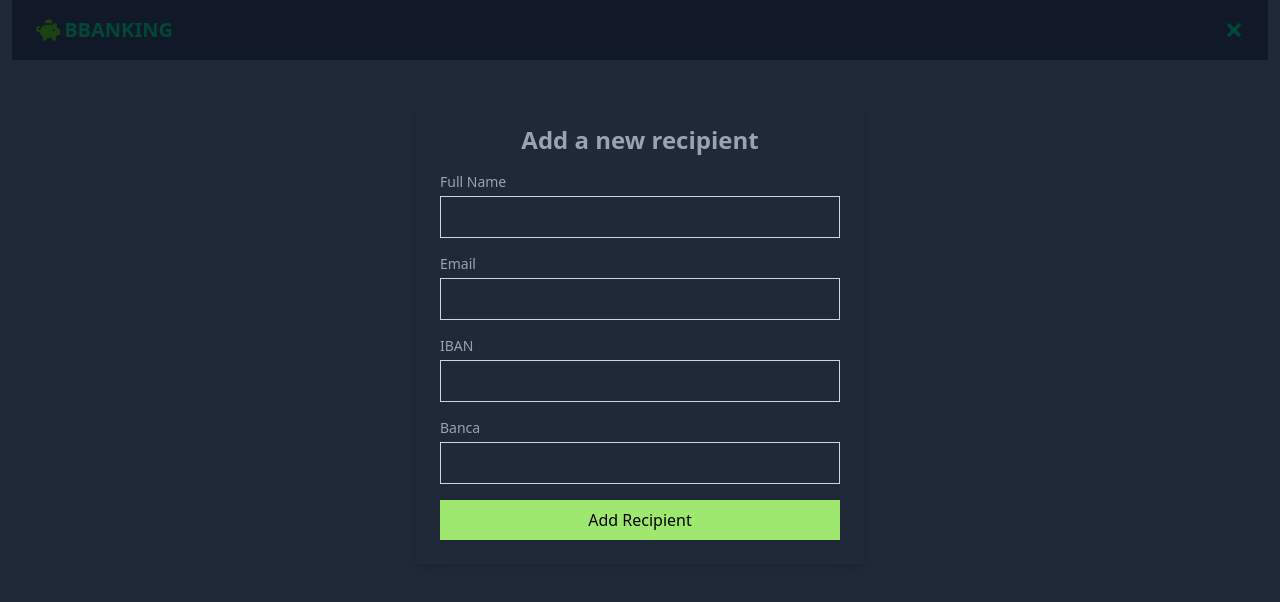
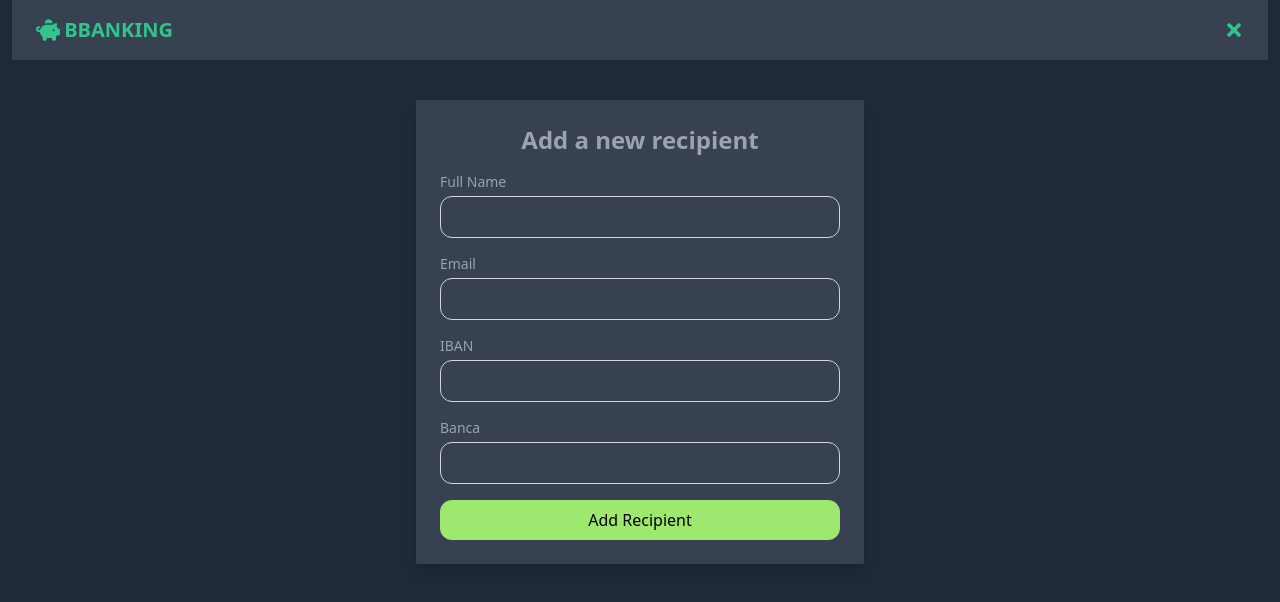
Before and after one commit to bogdanrusu98/BBanking, a React (Create React App) app: page /recipients/add in a window 1280 px wide. Shown: the top 602 px of the page. Built offline with nearby package versions, Linux system fonts and the light colour scheme; no server answers.

Commit message:
dark update

```diff
--- a/src/components/SecondaryNavbar.jsx
+++ b/src/components/SecondaryNavbar.jsx
@@ -12,17 +12,17 @@ function HeaderWithCloseButton() {
   };
 
   return (
-    <div className="flex justify-between  dark:bg-gray-900  items-center px-6 py-4 bg-white shadow-sm">
+    <div className="flex justify-between  dark:bg-gray-700  items-center px-6 py-4 bg-white shadow-sm">
       <div className="flex items-center">
 
-          <FaPiggyBank className="h-6 w-auto logo" /> &nbsp;
+          <FaPiggyBank className="h-6 w-auto logo dark:text-green-400" /> &nbsp;
 
-        <span className="text-xl font-bold text-green-900">BBANKING</span>
+        <span className="text-xl font-bold text-green-900 dark:text-green-400">BBANKING</span>
       </div>
       {/* Butonul de închidere */}
       <button
         onClick={handleClose}
-        className="text-green-900 hover:text-green-700 focus:outline-none"
+        className="text-green-900 hover:text-green-700 dark:text-green-400 focus:outline-none"
         aria-label="Close"
       >
         <FaTimes className="h-5 w-5" />
--- a/src/components/Transactions.jsx
+++ b/src/components/Transactions.jsx
@@ -50,7 +50,7 @@ function Transactions() {
      </div>
      <div className="space-y-4">
        {transactions.map((transaction, index) => (
-         <div key={index} className="flex items-center  dark:bg-gray-800 space-x-4 p-4 bg-white rounded-lg shadow-lg">
+         <div key={index} className="flex items-center  dark:bg-gray-700 space-x-4 p-4 bg-white rounded-xl shadow-lg">
            <div className="text-gray-500">
            {(transaction.type === 'received' || transaction.type === 'deposit') && (
 <FaRegArrowAltCircleDown className="text-green-500 w-6 h-6" />
--- a/src/pages/AddRecipient.jsx
+++ b/src/pages/AddRecipient.jsx
@@ -63,60 +63,60 @@ const AddRecipient = () => {
       }
     };
   return (
-    <div className="max-w-md mx-auto mt-10 p-6 dark:bg-gray-800 dark:text-gray-400 bg-white rounded-lg shadow-lg">
+    <div className="max-w-md mx-auto mt-10 p-6 dark:bg-gray-700 dark:text-gray-400 bg-white rounded-lg shadow-lg">
       <h2 className="text-2xl font-bold mb-4 text-center">Add a new recipient</h2>
-      <form onSubmit={handleSubmit} className="space-y-4">
+      <form onSubmit={handleSubmit} className="space-y-4 ">
         <div>
-          <label className="block text-sm  dark:bg-gray-800 dark:text-gray-400 font-medium text-gray-700">Full Name</label>
+          <label className="block text-sm  dark:bg-gray-700 dark:text-gray-400 font-medium text-gray-700">Full Name</label>
           <input
             type="text"
             name="name"
             value={formData.fullName}
             onChange={handleChange}
-            className="mt-1   dark:bg-gray-800 dark:text-gray-400 block w-full p-2 border border-gray-300 rounded-md focus:ring-blue-500 focus:border-blue-500"
+            className="mt-1 dark:bg-gray-700 dark:text-gray-400 block w-full p-2 border border-gray-300 rounded-xl focus:ring-blue-500 focus:border-blue-500"
             required
           />
         </div>
 
         <div>
-          <label className="  dark:bg-gray-800 dark:text-gray-400 block text-sm font-medium text-gray-700">Email</label>
+          <label className="  dark:bg-gray-700 dark:text-gray-400 block text-sm font-medium text-gray-700">Email</label>
           <input
             type="email"
             name="email"
             value={formData.email}
             onChange={handleChange}
-            className="mt-1  dark:bg-gray-800 dark:text-gray-400 block w-full p-2 border border-gray-300 rounded-md focus:ring-blue-500 focus:border-blue-500"
+            className="mt-1  dark:bg-gray-700 dark:text-gray-400 block w-full p-2 border border-gray-300 rounded-xl focus:ring-blue-500 focus:border-blue-500"
             required
           />
         </div>
 
         <div>
-          <label className="  dark:bg-gray-800 dark:text-gray-400 block text-sm font-medium text-gray-700">IBAN</label>
+          <label className="  dark:bg-gray-700 dark:text-gray-400 block text-sm font-medium text-gray-700">IBAN</label>
           <input
             type="text"
             name="iban"
             value={formData.iban}
             onChange={handleChange}
-            className="mt-1  dark:bg-gray-800 dark:text-gray-400 block w-full p-2 border border-gray-300 rounded-md focus:ring-blue-500 focus:border-blue-500"
+            className="mt-1  dark:bg-gray-700 dark:text-gray-400 block w-full p-2 border border-gray-300 rounded-xl focus:ring-blue-500 focus:border-blue-500"
             required
           />
         </div>
 
         <div>
-          <label className="  dark:bg-gray-800 dark:text-gray-400 block text-sm font-medium text-gray-700">Banca</label>
+          <label className="  dark:bg-gray-700 dark:text-gray-400 block text-sm font-medium text-gray-700">Banca</label>
           <input
             type="text"
             name="bank"
             value={formData.bank}
             onChange={handleChange}
-            className="mt-1  dark:bg-gray-800 dark:text-gray-400 block w-full p-2 border border-gray-300 rounded-md focus:ring-blue-500 focus:border-blue-500"
+            className="mt-1  dark:bg-gray-700 dark:text-gray-400 block w-full p-2 border border-gray-300 rounded-xl focus:ring-blue-500 focus:border-blue-500"
             required
           />
         </div>
 
         <button
           type="submit"
-          className="w-full logo-active-button py-2 px-4 rounded-md hover:bg-green-700 focus:outline-none focus:ring-2 focus:ring-blue-500"
+          className="w-full logo-active-button py-2 px-4 rounded-xl hover:bg-green-700 focus:outline-none focus:ring-2 focus:ring-blue-500"
         >
           Add Recipient
         </button>
--- a/src/pages/AllTransactions.jsx
+++ b/src/pages/AllTransactions.jsx
@@ -85,7 +85,7 @@ const AllTransactions = () => {
           {txns.map((txn) => (
             <div
               key={txn.id}
-              className="flex items-center  justify-between p-4 border-b hover:bg-gray-400"
+              className="flex items-center  justify-between p-4 hover:bg-gray-400 dark:hover:bg-gray-600 rounded-xl"
             >
 <div className="flex items-center gap-3">
   <div className="bg-gray-200 p-2 rounded-full">
@@ -93,7 +93,7 @@ const AllTransactions = () => {
   </div>
   <div>
     <p className="font-medium">{txn.name}</p>
-    <p className="text-sm text-gray-400 font-semibold">
+    <p className="text-sm text-gray-500 dark:text-gray-300 font-semibold">
       {txn.type === 'sent'
         ? 'Sent'
         : txn.type === 'received'
--- a/src/pages/Home.jsx
+++ b/src/pages/Home.jsx
@@ -117,10 +117,10 @@ function Home() {
 
         {/* Accounts Section */}
         <div className="mt-6 ">
-          <div className="flex space-x-4 overflow-x-auto shadow-md">
+          <div className="flex space-x-4 overflow-x-auto">
             {accounts.map((account, index) => (
               <Link to={`/balances/${account.id}`} key={index}>
-                <div className="w-64 h-52 p-4 bg-gray-100 rounded-xl flex flex-col  dark:bg-gray-800">
+                <div className="w-64 h-52 p-4 bg-gray-100 rounded-xl flex flex-col  dark:bg-gray-700">
                   <div className="flex items-center mb-2">
                     <span className="text-2xl mr-2">
                       <CurrencyFlag currency={account.currency} size="xl" className="rounded-xl" />
@@ -139,7 +139,7 @@ function Home() {
               </Link>
             ))}
             <Link to="/open-balance">
-              <div className="w-64 h-52 p-4 bg-white border-dashed  dark:bg-gray-800 border-2 border-gray-300 rounded-lg flex flex-col items-center justify-center cursor-pointer hover:bg-gray-100">
+              <div className="w-64 h-52 p-4 bg-white border-dashed  dark:bg-gray-700 border-2 border-gray-300 rounded-xl flex flex-col items-center justify-center cursor-pointer hover:bg-gray-100">
                 <CiCirclePlus className="w-10 h-10 text-gray-500" />
                 <p className="font-semibold pt-4 text-center">
                   {accounts.length > 0 ? 'Add another currency to your account.' : 'Open an account'}
--- a/src/pages/SendMoney.jsx
+++ b/src/pages/SendMoney.jsx
@@ -172,7 +172,7 @@ function SendMoney() {
 
   return (
     <div className="p-6 sm:ml-64">
-      <div className="max-w-2xl mx-auto  dark:bg-gray-800 dark:text-gray-400 shadow-md bg-white p-6 rounded-lg shadow-md">
+      <div className="max-w-2xl mx-auto  dark:bg-gray-700 dark:text-gray-400 shadow-md bg-white p-6 rounded-xl shadow-md">
         <ProgressBar currentStep={currentStep} />
 
         {currentStep === 0 && (
@@ -182,7 +182,7 @@ function SendMoney() {
               {accounts.map((account) => (
                 <div
                   key={account.id}
-                  className="p-4 bg-gray-100 rounded-lg  dark:bg-gray-800  flex items-center justify-between cursor-pointer hover:bg-gray-100"
+                  className="p-4 bg-gray-100 rounded-xl  dark:bg-gray-600  flex items-center justify-between cursor-pointer hover:bg-gray-100"
                   onClick={() => handleSelectAccount(account)}
                 >
                   <div className="flex items-center">
```
Also changed, not shown: src/pages/OpenBalance.jsx (+4 -4 lines), src/pages/Profile.jsx (+5 -5 lines).
